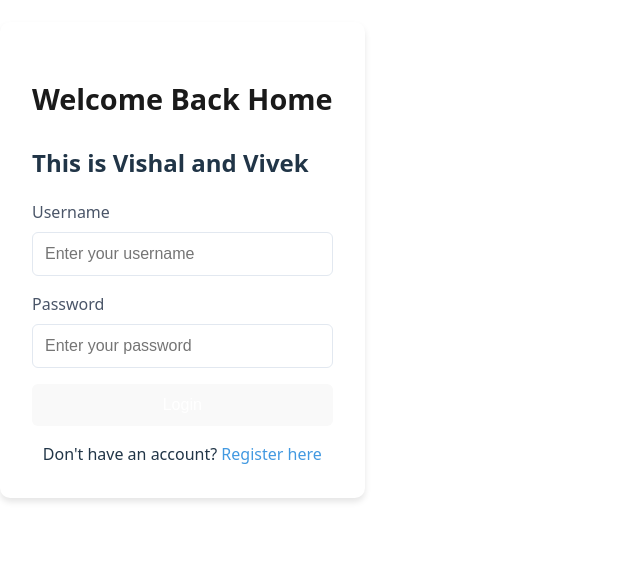
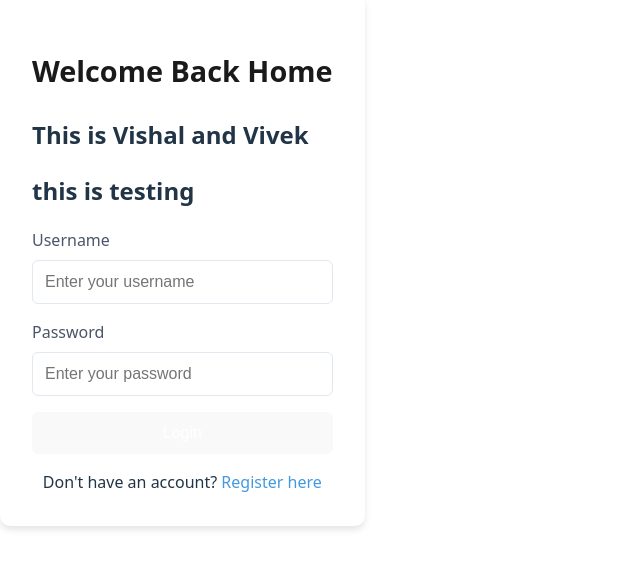
Before and after one commit to Vivek-Ramdurg/Test_deploy, a React (Vite) app in the folder frontend/: page /login in a window 1280 px wide. Shown: the part 140-708 px from the top of the page, without its empty margins (0-640 px from the left). Built offline with nearby package versions, Linux system fonts and the light colour scheme.

Commit message:
ok commit

```diff
--- a/frontend/src/components/Login.jsx
+++ b/frontend/src/components/Login.jsx
@@ -27,6 +27,7 @@ function Login() {
     <div className="login-container">
       <h2 className="form-title">Welcome Back Home </h2>
       <h2>This is Vishal and Vivek </h2>
+      <h2>this is testing</h2>
       <form onSubmit={handleSubmit}>
         <div className="form-group">
           <label htmlFor="username">Username</label>
```
